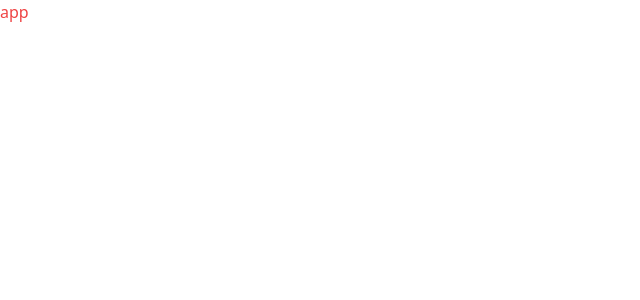
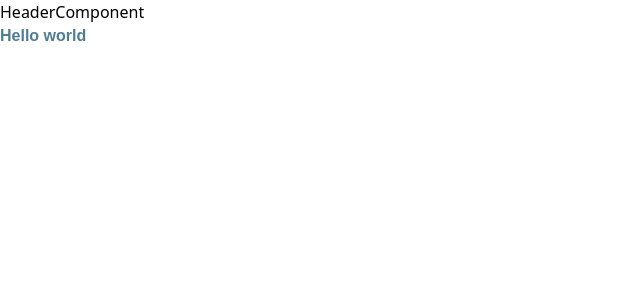
Before and after one commit to vrajpatel2451/lic-server, a React app: page / in a window 1280 px wide. Shown: the top 300 px of the page, without its empty margins (0-640 px from the left). Built offline with nearby package versions, Linux system fonts and the light colour scheme.

Commit message:
tailwind configuration is done

```diff
--- a/src/client/src/app.jsx
+++ b/src/client/src/app.jsx
@@ -1,10 +1,14 @@
-import React from 'react'
-import './styles/style.css'
+import React from 'react';
+import HeaderComponent from './components/headerComponent';
+import './styles/style.css';
 
 const App = () => {
   return (
-    <h1 className='text-red-500'>app</h1>
-  )
-}
+    <div>
+      <HeaderComponent />
+      <h2 className="text-pri font-montserrat font-bold">Hello world</h2>
+    </div>
+  );
+};
 
-export default App
+export default App;
--- /dev/null
+++ b/src/client/src/components/headerComponent.jsx
@@ -0,0 +1,7 @@
+import React from 'react';
+
+const HeaderComponent = () => {
+  return <div>HeaderComponent</div>;
+};
+
+export default HeaderComponent;
--- a/src/client/src/styles/style.css
+++ b/src/client/src/styles/style.css
@@ -2,8 +2,10 @@
 @tailwind components;
 @tailwind utilities;
 
+@import url('https://fonts.googleapis.com/css2?family=Montserrat:wght@400;500;600;700&display=swap');
+
 @layer components {
-    h1{
-        /* @apply text-red-600; */
-    }
+  h1 {
+    /* @apply text-red-600; */
+  }
 }
--- a/tailwind.config.js
+++ b/tailwind.config.js
@@ -1,7 +1,20 @@
 module.exports = {
-    content: ['./src/client/src/**/*.{js,jsx}'],
-    theme: {
-      extend: {},
+  content: ['./src/client/src/**/*.{js,jsx}'],
+  theme: {
+    colors: {
+      pri: {
+        light: '#9fc9dd',
+        DEFAULT: '#4e7d96',
+        dark: '#375869'
+      },
+      white: '#fff',
+      darkBlue: '#0a0d25',
+      orange: '#ff844b',
     },
-    plugins: [],
+    fontFamily: {
+      montserrat: ['Montserrat', 'sans-serif']
+    },
+    extend: {},
+  },
+  plugins: [],
 };
```
Also changed, not shown: 2 other files (tests, documents, lock files or other folders).
